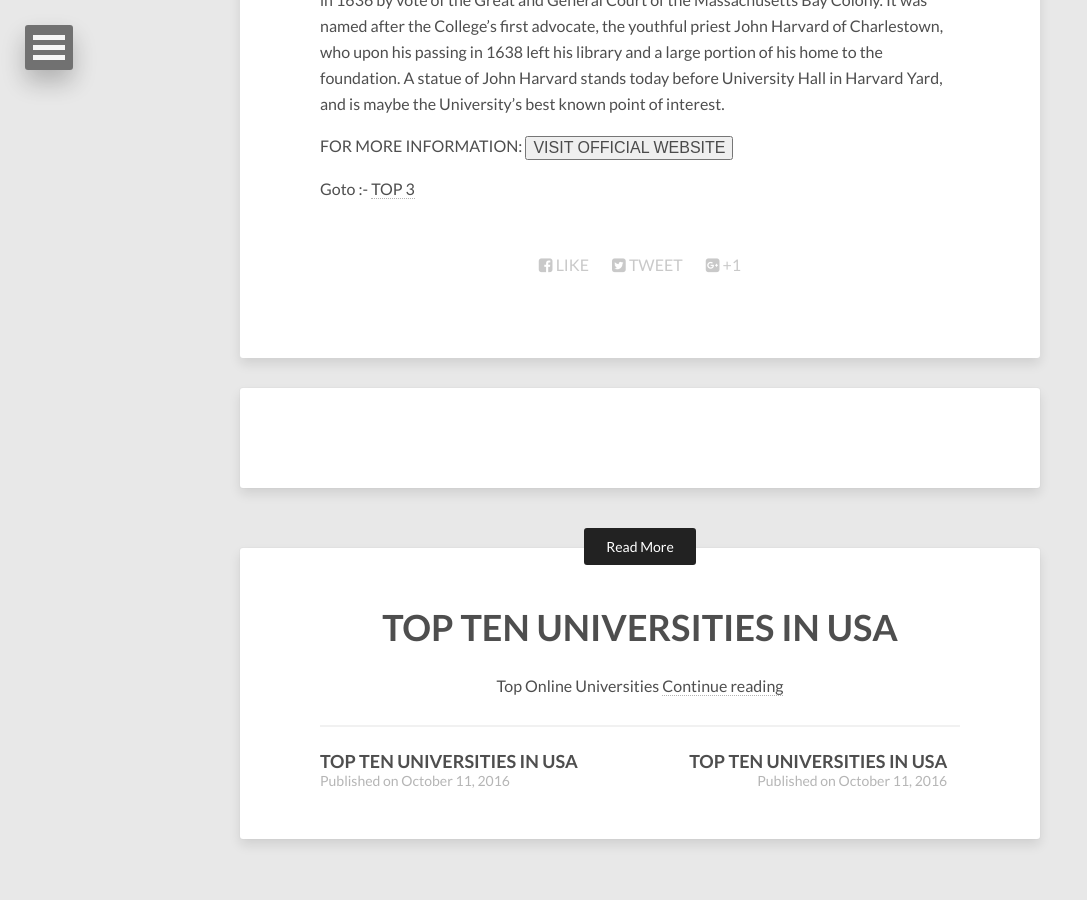
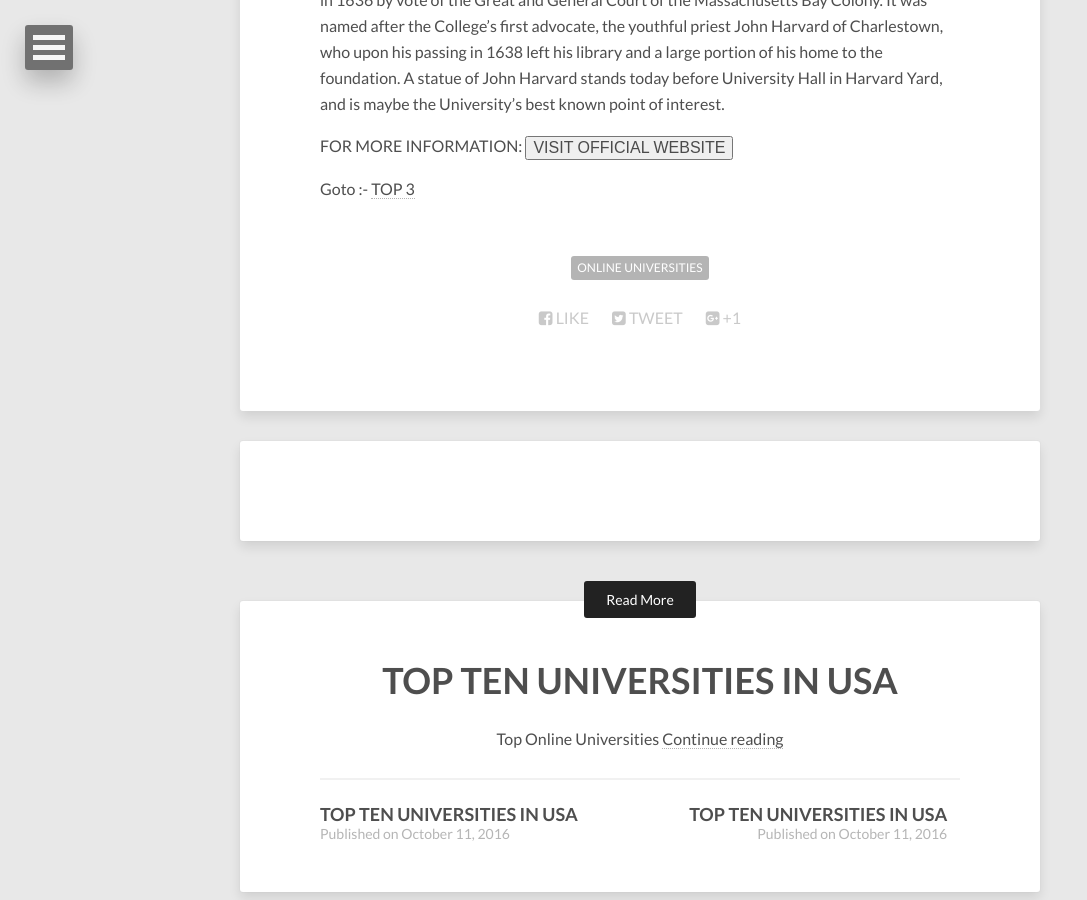
Before and after one commit to vivek1karna/topten, a Jekyll site: the page built from _posts/2016-10-11-top-online-uniersities2.md, in a window 1280 px wide and 900 px high, scrolled down 1088 px. Shown: the whole window, without its empty margins (0-1087 px from the left). Built offline with Jekyll 4.4.1, drawn with Linux system fonts in a browser that asks for light colours; nearby versions of some CDN libraries; comment, search, counter and statistics services are not loaded.

Commit message:
Update 2016-10-11-top-online-uniersities2.md

```diff
--- a/_posts/2016-10-11-top-online-uniersities2.md
+++ b/_posts/2016-10-11-top-online-uniersities2.md
@@ -3,6 +3,7 @@
 title: TOP TEN UNIVERSITIES IN USA
 description: Top Online Universities
 comments: true
+tags: [Online Universities]
 image:
   feature: pic01.jpg
 ---
```
